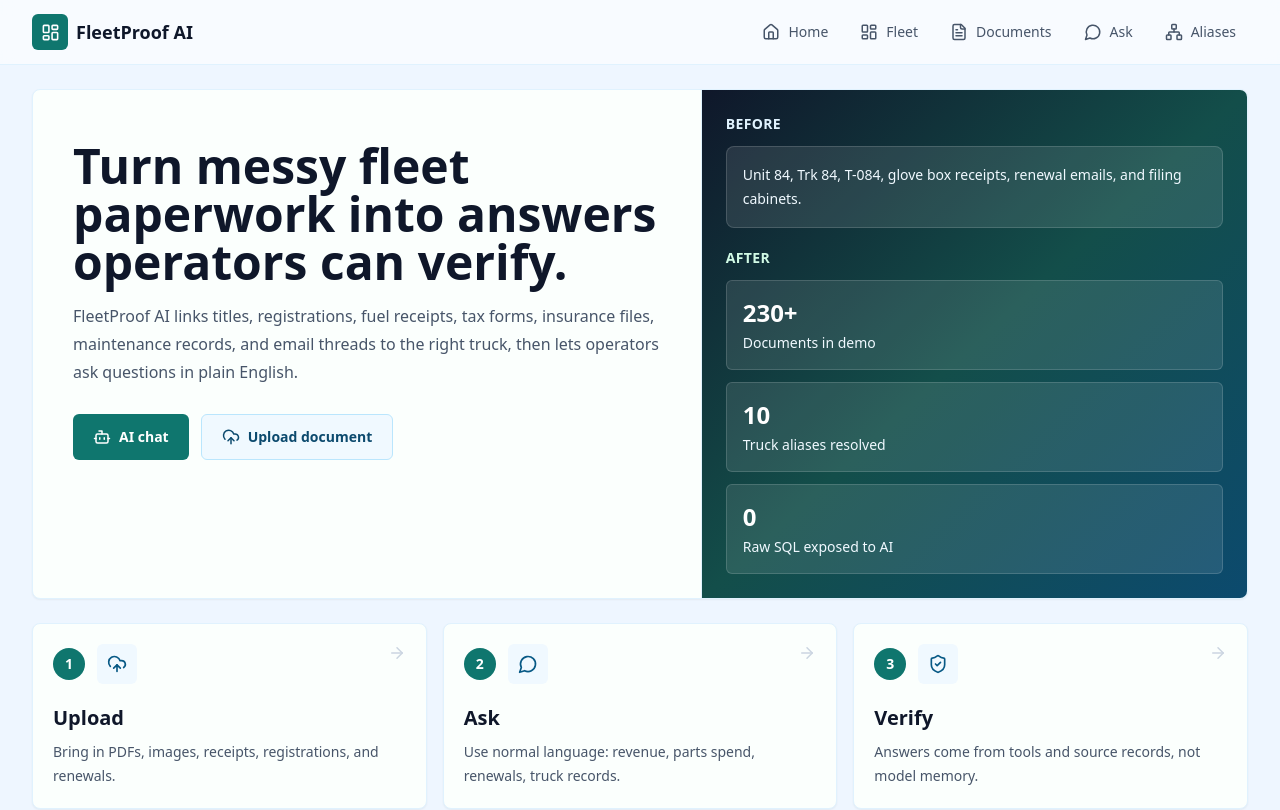
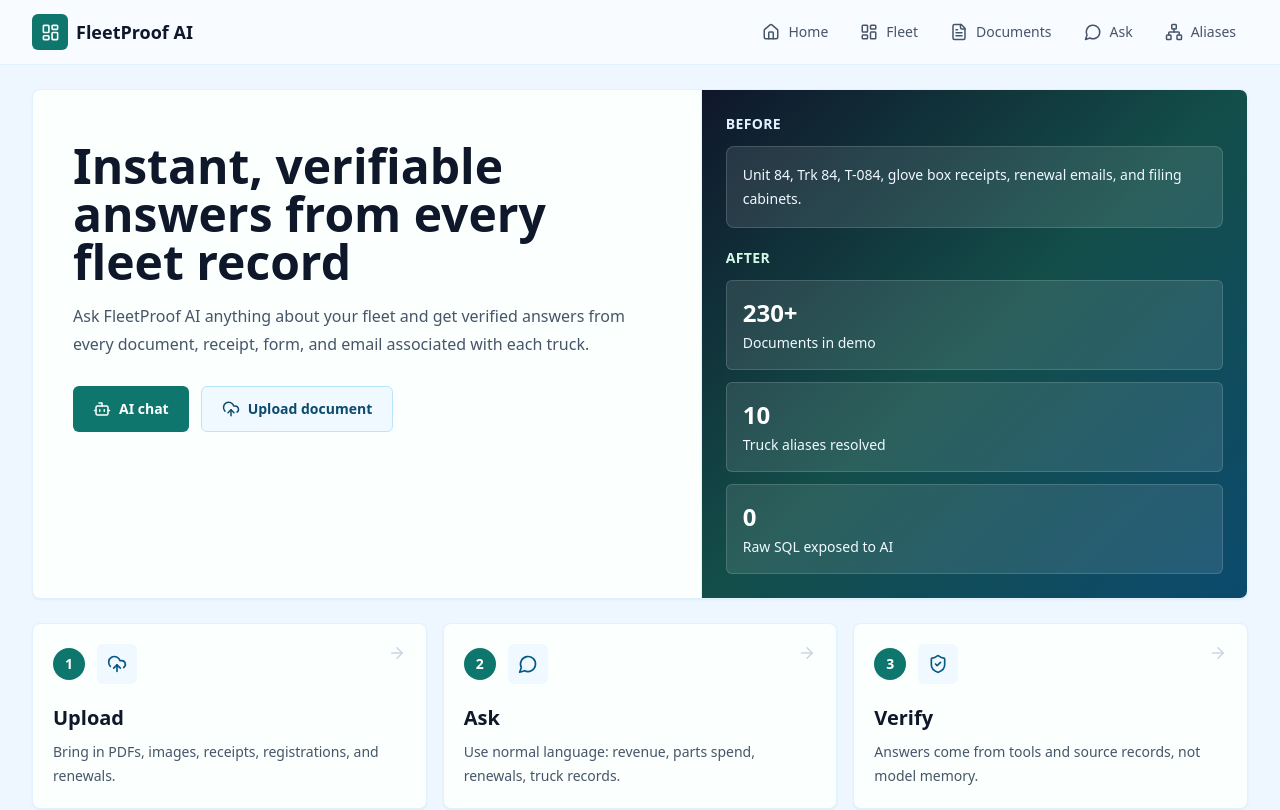
Before and after one commit to buildathon2026/FleetManagementSystem, a React (Vite) app in the folder frontend/: page / in a window 1280 px wide. Shown: the top 810 px of the page. Built offline with nearby package versions, Linux system fonts and the light colour scheme; no server answers.

Commit message:
Update home hero copy

```diff
--- a/frontend/src/components/Overview.tsx
+++ b/frontend/src/components/Overview.tsx
@@ -49,12 +49,11 @@
         <div className="grid lg:grid-cols-[1.1fr_0.9fr]">
           <div className="p-6 sm:p-8 lg:p-10">
             <h1 className="mt-3 max-w-4xl text-4xl font-semibold leading-tight text-slate-950 sm:text-5xl">
-              Turn messy fleet paperwork into answers operators can verify.
+              Instant, verifiable answers from every fleet record
             </h1>
             <p className="mt-4 max-w-3xl text-base leading-7 text-slate-600">
-              FleetProof AI links titles, registrations, fuel receipts, tax forms, insurance files,
-              maintenance records, and email threads to the right truck, then lets operators ask
-              questions in plain English.
+              Ask FleetProof AI anything about your fleet and get verified answers from every
+              document, receipt, form, and email associated with each truck.
             </p>
 
             <div className="mt-7 flex flex-wrap gap-3">
```
